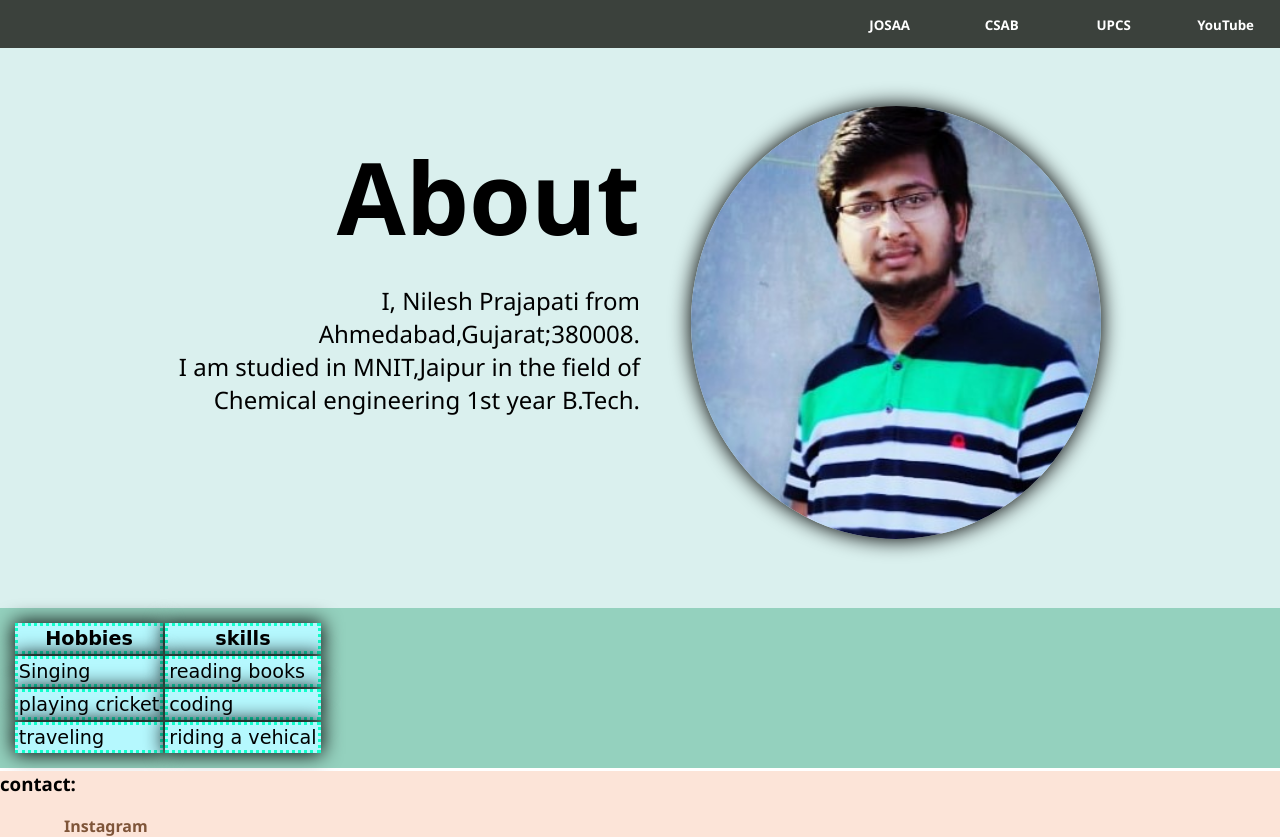
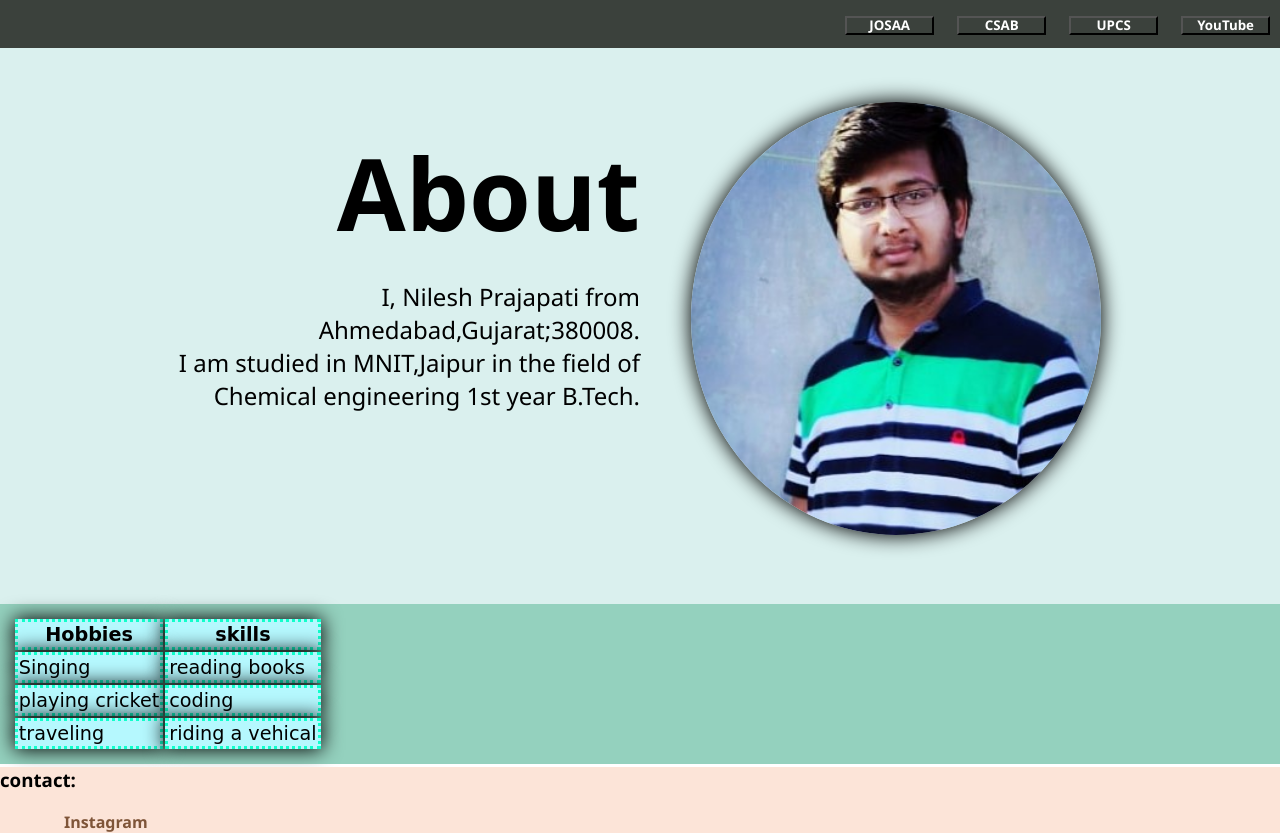
Before and after one commit to nilesh-855/think-india-round2, a plain HTML site: page index.html in a window 1280 px wide. Drawn offline with Linux system fonts and the light colour scheme.

Commit message:
Update style.css

```diff
--- a/style.css
+++ b/style.css
@@ -1,7 +1,7 @@
 body {
-  margin: 0;
-  margin-top: -60px;
-  padding: 0;
+  margin: 0%;
+  margin-top: -5%;
+  padding: 0%;
   max-width: 100%;
   font-family: "Segoe UI", Tahoma, Geneva, Verdana, sans-serif;
 }
@@ -29,7 +29,7 @@ body {
 .menu-btn {
   background: transparent;
   display: inline-block;
-  border: 0;
+  border: 0%;
   align-items: center;
   margin-right: 2.5%;
   line-height: 100%;
```
